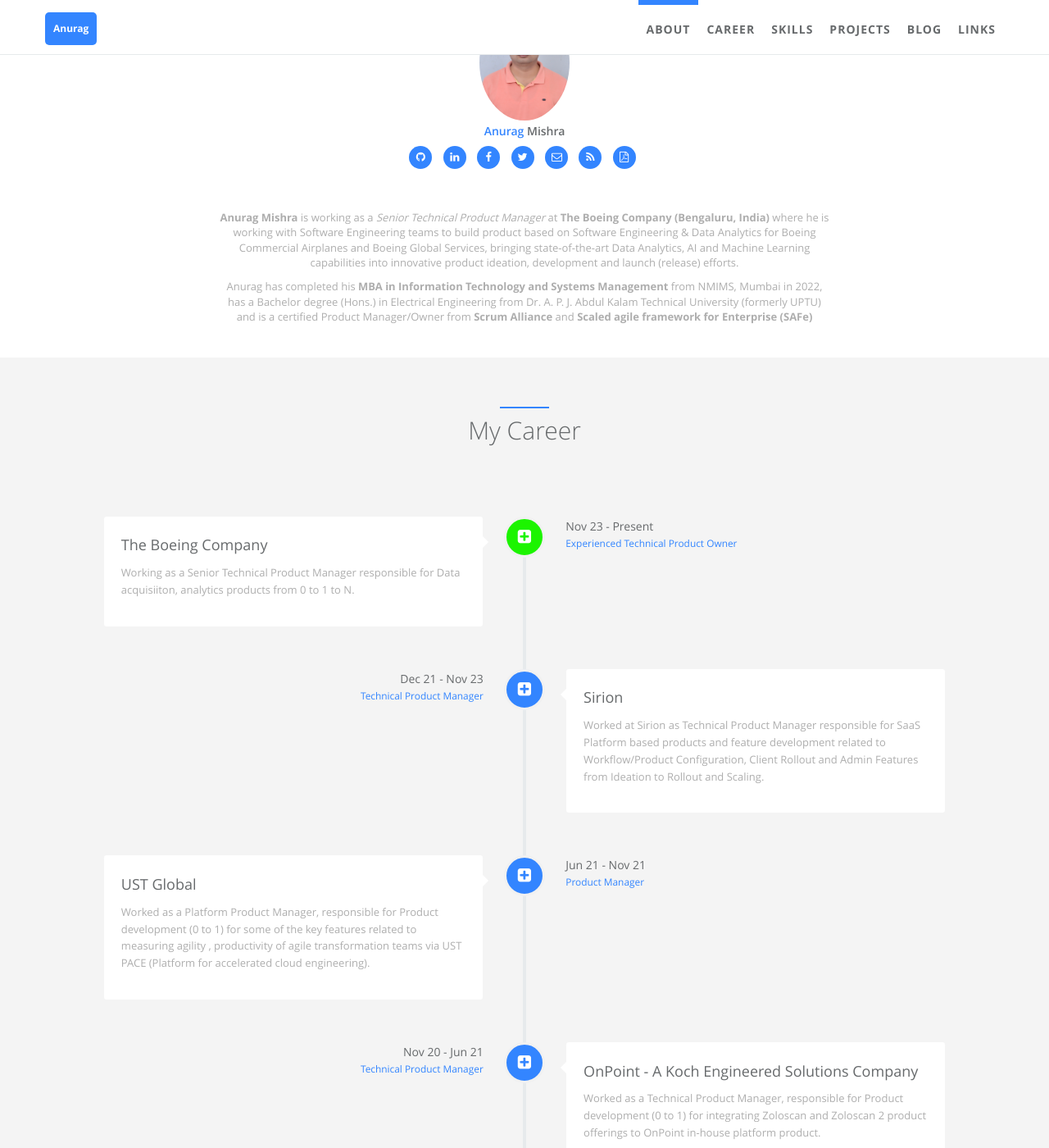
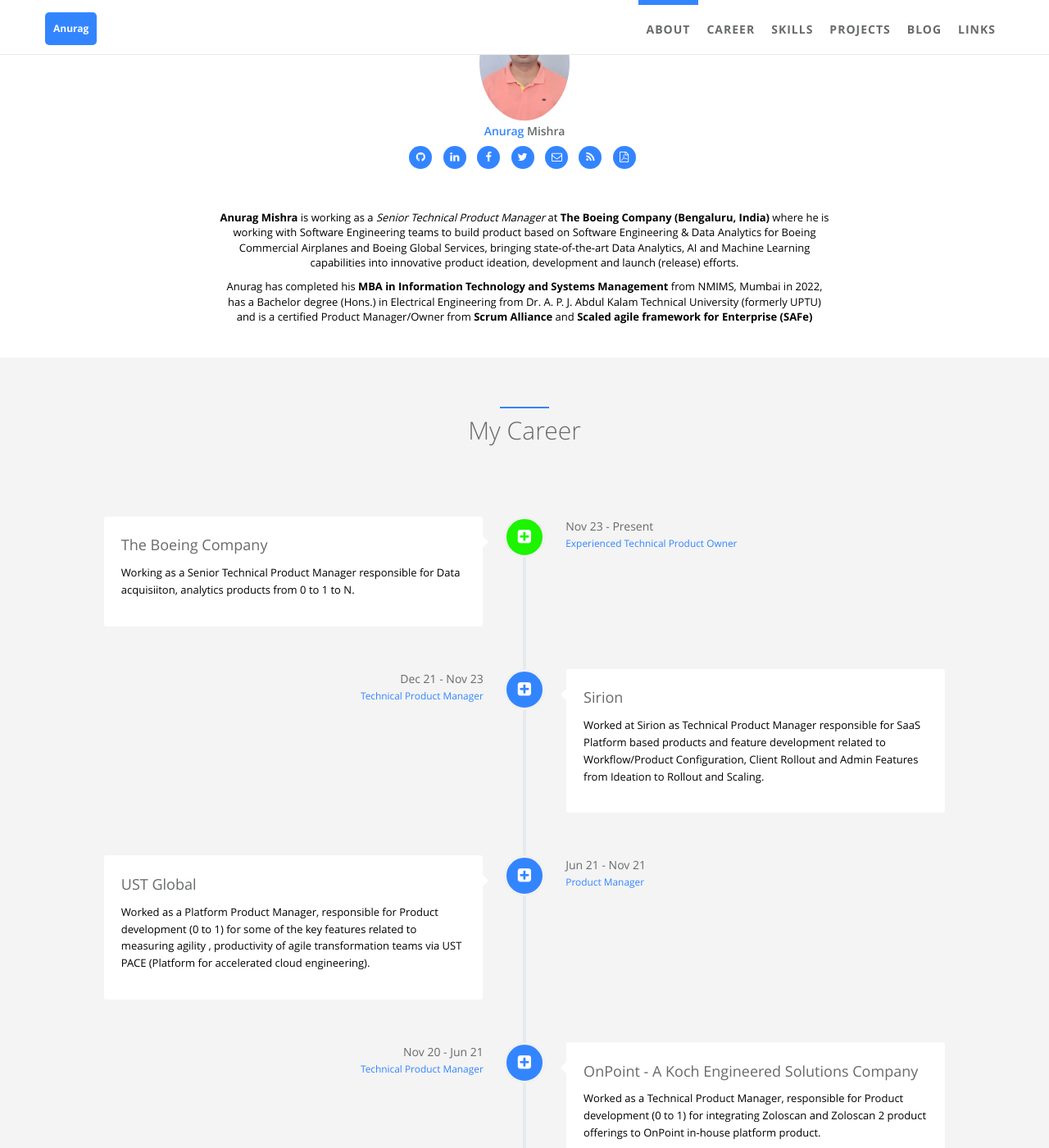
Before and after one commit to mishra-anurag27/mishra-anurag27.github.io, a Jekyll site: the page built from index.html, in a window 1280 px wide and 1400 px high, scrolled down 468 px. Shown: the whole window at 82% size. Built offline with Jekyll 4.4.1, drawn with Linux system fonts in a browser that asks for light colours.

Commit message:
color code fix for para

```diff
--- a/_sass/_style.scss
+++ b/_sass/_style.scss
@@ -2373,7 +2373,7 @@ body {
     }
   }
   section p {
-    color: #aeaeae;
+    color: #000000;
     font-size: 13px;
   }
   h1 {
```
